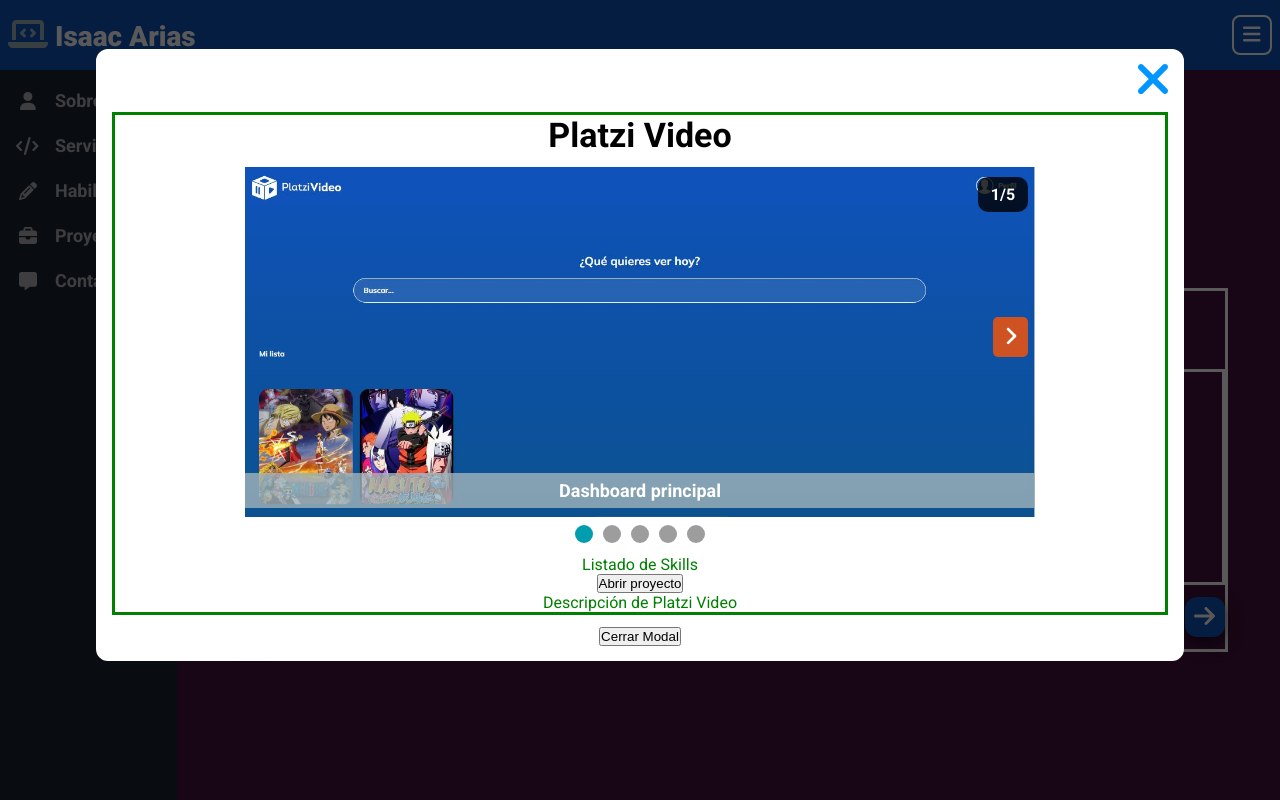
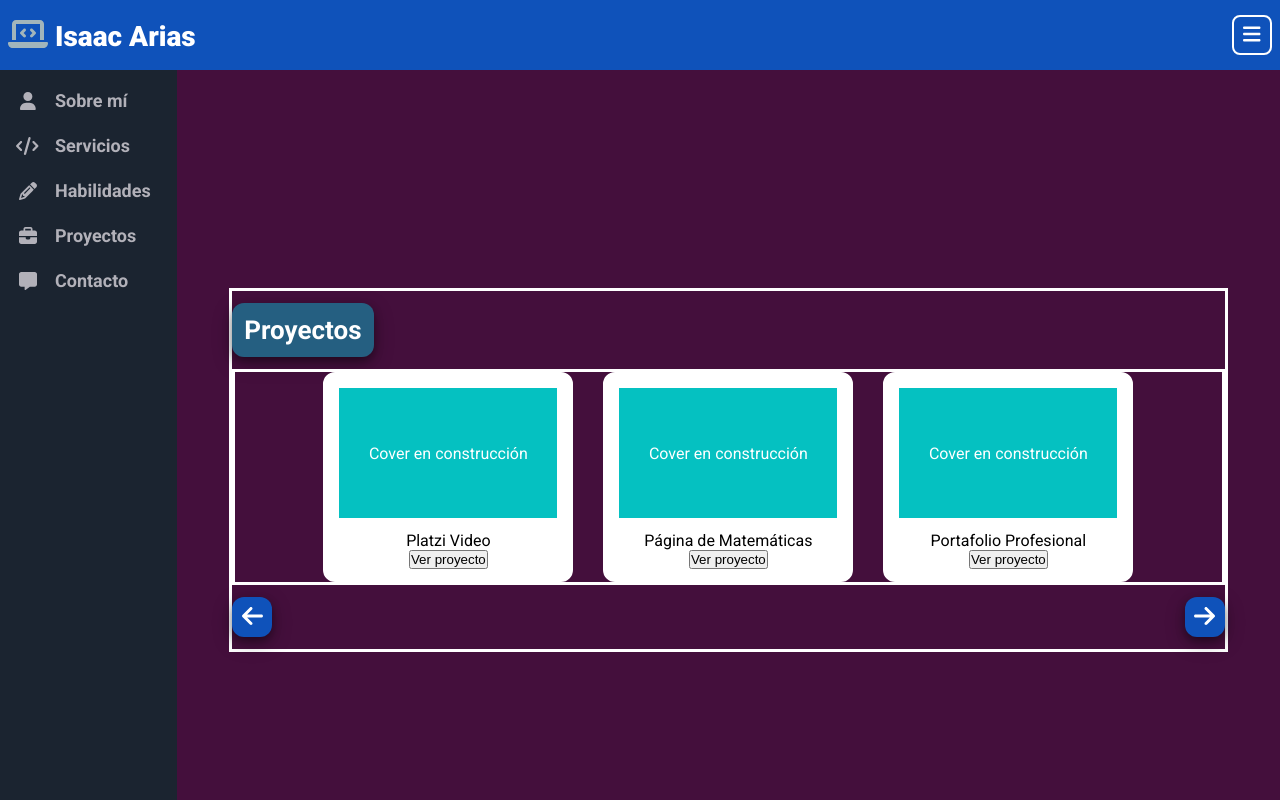
Before and after one commit to Isaac953/Portfolio_Angular, an Angular app: page /proyects in a window 1280 px wide. Shown: the top 800 px of the page. Built offline with nearby package versions, Linux system fonts and the light colour scheme.

Commit message:
PC-J18: Traer las imágenes y captions de forma dinámica para carousel

```diff
--- a/src/app/app.component.css
+++ b/src/app/app.component.css
@@ -75,12 +75,12 @@
   align-items: center;
   justify-content: center;
   transition: all 0.5s;
-  /* opacity: 0;
-  visibility: hidden; */
+  opacity: 0;
+  visibility: hidden;
 
   /*Temporalmente esta activo para trabajar en modal*/
-  opacity: 1;
-  visibility: visible;
+  /* opacity: 1;
+  visibility: visible; */
   /*Temporalmente esta activo para trabajar en modal*/
 }
 
--- a/src/app/components/main/mcontent/proyects/carousel/carousel.component.css
+++ b/src/app/components/main/mcontent/proyects/carousel/carousel.component.css
@@ -10,11 +10,10 @@
 
 .carousel__slides {
   display: flex;
-  display: flex;
   overflow-x: hidden;
   overflow-y: hidden;
 
-  width: 790px;
+  width: 775px;
   height: 350px;
   margin-bottom: 8px;
 
@@ -29,7 +28,7 @@
   display: flex;
   flex-direction: column;
 
-  min-width: 790px;
+  min-width: 775px;
   min-height: 350px;
 
   justify-content: center;
@@ -37,7 +36,7 @@
 }
 
 .item__img {
-  width: 790px;
+  width: 775px;
   height: 350px;
 }
 
@@ -108,7 +107,7 @@
 
   display: flex;
 
-  width: 790px;
+  width: 775px;
   height: 35px;
 
   color: var(--text-color);
--- a/src/app/components/main/mcontent/proyects/carousel/carousel.component.ts
+++ b/src/app/components/main/mcontent/proyects/carousel/carousel.component.ts
@@ -1,5 +1,7 @@
+import { noUndefined } from '@angular/compiler/src/util';
 import { Component, ElementRef, OnInit, ViewChild } from '@angular/core';
 import { faAngleRight, faAngleLeft } from '@fortawesome/free-solid-svg-icons';
+import { ModalService } from 'src/app/services/modal.service';
 
 @Component({
   selector: 'carousel',
@@ -14,6 +16,7 @@
   faAngleRight = faAngleRight;
   faAngleLeft = faAngleLeft;
   clickSum = 1;
+  modalTitle: any;
 
   @ViewChild('carouselMove')
   carouselMove!: ElementRef;
@@ -30,34 +33,34 @@
 
   carouselSlides: any[] = [
     {
-      carouselImg: './assets/images/platzi_video/slide_1.jpg',
+      carouselImg: '',
       carouseldot: 1,
       activeDot: 'active-dot',
-      carouselDescription: 'Dashboard principal',
+      carouselDescription: '',
     },
     {
-      carouselImg: './assets/images/platzi_video/slide_2.jpg',
+      carouselImg: '',
       carouseldot: 2,
       activeDot: '',
-      carouselDescription: 'Inicio de sesión',
+      carouselDescription: '',
     },
     {
-      carouselImg: './assets/images/platzi_video/slide_3.jpg',
+      carouselImg: '',
       carouseldot: 3,
       activeDot: '',
-      carouselDescription: 'Error 404',
+      carouselDescription: '',
     },
     {
-      carouselImg: './assets/images/platzi_video/slide_4.jpg',
+      carouselImg: '',
       carouseldot: 4,
       activeDot: '',
-      carouselDescription: 'Registro de usuario',
+      carouselDescription: '',
     },
     {
-      carouselImg: './assets/images/platzi_video/slide_5.jpg',
+      carouselImg: '',
       carouseldot: 5,
       activeDot: '',
-      carouselDescription: 'Carousel de imagenes',
+      carouselDescription: '',
     },
   ];
   /* End Variables of Carousel Component */
@@ -153,6 +156,15 @@
 
   /* End Function clean class Dots */
 
+  /* Start Function clean Slides */
+  slidesClean = () => {
+    for (let i = 0; i < 5; i++) {
+      this.carouselSlides[i].carouselImg = '';
+      this.carouselSlides[i].carouselDescription = '';
+    }
+  };
+  /* End Function clean Slides */
+
   /* Start Function onResize */
   onResize = (event: any) => {
     this.slideSize = this.carouselMove.nativeElement.offsetWidth;
@@ -164,10 +176,29 @@
   };
   /* End Function onResize */
 
-  constructor() {}
+  constructor(private modalService: ModalService) {}
 
   ngOnInit() {
-    this.descriptionActive = this.carouselSlides[0].carouselDescription;
+    // this.descriptionActive = this.carouselSlides[0].carouselDescription;
+    this.modalTitle = [];
+
+    this.modalService.modalTitle$.subscribe((title) => {
+      this.slidesClean();
+      this.modalTitle = title;
+      this.carouselSlides[0].carouselImg = this.modalTitle.slidesProyect[0];
+      this.carouselSlides[1].carouselImg = this.modalTitle.slidesProyect[1];
+      this.carouselSlides[2].carouselImg = this.modalTitle.slidesProyect[2];
+      this.carouselSlides[3].carouselImg = this.modalTitle.slidesProyect[3];
+      this.carouselSlides[4].carouselImg = this.modalTitle.slidesProyect[4];
+
+      this.descriptionActive = this.modalTitle.caption[0];
+
+      this.carouselSlides[0].carouselDescription = this.modalTitle.caption[0];
+      this.carouselSlides[1].carouselDescription = this.modalTitle.caption[1];
+      this.carouselSlides[2].carouselDescription = this.modalTitle.caption[2];
+      this.carouselSlides[3].carouselDescription = this.modalTitle.caption[3];
+      this.carouselSlides[4].carouselDescription = this.modalTitle.caption[4];
+    });
   }
 
   ngAfterViewInit() {
--- a/src/app/components/main/mcontent/proyects/modal/modal.component.css
+++ b/src/app/components/main/mcontent/proyects/modal/modal.component.css
@@ -4,7 +4,7 @@
   /* width: 85%; */
   width: 85vw;
   position: absolute;
-  top: -500px;
+  top: -580px;
   background-color: white;
   border-radius: 12px;
   display: flex;
@@ -16,7 +16,7 @@
 }
 
 .enabled {
-  top: 5%;
+  top: 7%;
 }
 
 .modal__container--btn {
@@ -45,7 +45,7 @@
 .modal__container--info {
   position: relative;
   height: 30px;
-  border-style: solid;
+  /* border-style: solid; */
   color: green;
   margin-bottom: 12px;
   width: 97.6%;
@@ -71,6 +71,25 @@
 
   align-items: center;
   margin-bottom: 12px;
+}
+
+.info__skills {
+  width: 775px;
+  border-style: solid;
+  display: flex;
+  justify-content: center;
+  align-items: center;
+  margin-bottom: 12px;
+  flex-wrap: wrap;
+  justify-content: center;
+}
+
+.info__description {
+  width: 775px;
+  text-align: justify;
+  line-height: 25px;
+  font-size: 16px;
+  color: var(--line-color);
 }
 
 .modal__container--btn2 {
--- a/src/app/components/main/mcontent/proyects/modal/modal.component.html
+++ b/src/app/components/main/mcontent/proyects/modal/modal.component.html
@@ -1,38 +1,22 @@
-<!-- <div class="modal__container" [ngClass]="modalSwitch"> -->
+<div class="modal__container" [ngClass]="modalSwitch">
 
-<!--Temporalmente esta seteada la clase enabled para trabajar en modal activo -->
-<div class="modal__container enabled" [ngClass]="modalSwitch">
+  <!--Temporalmente esta seteada la clase enabled para trabajar en modal activo -->
+  <!-- <div class="modal__container enabled" [ngClass]="modalSwitch"> -->
   <!--Temporalmente esta seteada la clase enabled para trabajar en modal activo -->
   <button class="modal__container--btn" (click)="closeModal()">
     <fa-icon [icon]="faXmark"></fa-icon>
   </button>
 
   <div class="modal__container--info">
-    <h1 class="info__title">Platzi Video</h1>
+    <h1 class="info__title">{{modalTitle.titleProyect}}</h1>
     <carousel class="carousel"></carousel>
-    <span class="info__skills">Listado de Skills</span>
-    <button class="info__btn">Abrir proyecto</button>
-    <span class="info__description">Descripción de Platzi Video</span>
+    <!-- <span class="info__skills">Lista de Skills</span>
+    <button class="info__btn">Ver demo</button>
+    <span class="info__description">Página web realizada con HTML5 y CSS3 en el curso de Frontend developer de Platzi
+      con vistas de buscador de videos, carrusel de videos, login y registro de usuarios. Además con aprendizaje en el
+      tema de maquetación web con Flexbox y CSS Grid.</span> -->
   </div>
 
-  <button class="modal__container--btn2" (click)="closeModal()">Cerrar Modal</button>
-
-  <!-- <div class="modal__container--info">
-    <h1 class="info__title">{{modalTitle.titleProyect}}</h1>
-    <carousel class="carousel__card"></carousel>
-    <span class="info__skills">Listado de Skills</span>
-    <button class="info__btn">Abrir proyecto</button>
-    <span class="info__description">{{modalTitle.descriptionProyect}}</span>
-  </div> -->
-  <!-- <div class="modal__body">
-    <h1>Titulo del Modal</h1>
-    <span>Imagenes de Carousel</span>
-    <span>Listado de Skills</span>
-    <button>Abrir proyecto</button>
-    <span>Descripcion de Proyecto</span>
-  </div> -->
-  <!-- <div class="modal__container--btn2">
-    <button class="btn__close2" (click)="closeModal()">Cerrar Modal</button>
-  </div> -->
+  <!-- <button class="modal__container--btn2" (click)="closeModal()">Cerrar Modal</button> -->
 
 </div>
--- a/src/app/components/main/mcontent/proyects/modal/modal.component.ts
+++ b/src/app/components/main/mcontent/proyects/modal/modal.component.ts
@@ -25,7 +25,6 @@
   /* End Function define openModal */
 
   ngOnInit() {
-
     this.modalTitle = [];
     /* Start Change value modalSwitch for the Service */
     this.modalService.modal$.subscribe((modalValue) => {
--- a/src/app/components/main/mcontent/proyects/proyects.component.html
+++ b/src/app/components/main/mcontent/proyects/proyects.component.html
@@ -4,7 +4,7 @@
     <div class="proyects__card--item" *ngFor=" let proyectsCard of proyectsCards">
       <span class="item__img">{{proyectsCard.coverProyect}}</span>
       <span class="item__title">{{proyectsCard.titleProyect}}</span>
-      <button class="item__button" (click)="openModal(proyectsCard)">{{proyectsCard.titleButton}}</button>
+      <button class="item__button" (click)="openModal(proyectsCard)">{{titleBtn}}</button>
     </div>
   </div>
   <navigation class="navigation" [ngStyle]="{'justify-content': 'space-between'}"></navigation>
--- a/src/app/components/main/mcontent/proyects/proyects.component.ts
+++ b/src/app/components/main/mcontent/proyects/proyects.component.ts
@@ -9,6 +9,7 @@
 export class ProyectsComponent implements OnInit {
   /* Start Variables of Contact Component */
   title = 'Proyectos';
+  titleBtn = 'Ver proyecto';
   proyectsClass: any;
   modalSwitch: any;
 
@@ -16,23 +17,62 @@
 
   proyectsCards: any[] = [
     {
-      coverProyect: 'Proyecto 1',
+      coverProyect: 'Cover en construcción',
       titleProyect: 'Platzi Video',
-      slidesProyect: 'Slide 1',
+      slidesProyect: [
+        './assets/images/platzi_video/slide_1.jpg',
+        './assets/images/platzi_video/slide_2.jpg',
+        './assets/images/platzi_video/slide_3.jpg',
+        './assets/images/platzi_video/slide_4.jpg',
+        './assets/images/platzi_video/slide_5.jpg',
+      ],
+      caption: [
+        'Dashboard principal',
+        'Inicio de sesión',
+        'Error 404',
+        'Registro de usuario',
+        'Carousel de imagenes',
+      ],
       skillsProyect: 'Skills 1',
       urlProyect: 'link 1',
-      descriptionProyect: 'Página web realizada con HTML5 y CSS3 en el curso de FrontEnd developer de Platzi con vistas de buscador de videos, carrusel de videos, login y registro de usuarios. Además con aprendizaje en el tema de maquetación web con Flexbox y CSS Grid.',
-      titleButton: 'Ver Info',
+      descriptionProyect:
+        'Página web realizada con HTML5 y CSS3 en el curso de Frontend developer de Platzi con vistas de buscador de videos, carrusel de videos, login y registro de usuarios. Además con aprendizaje en el tema de maquetación web con Flexbox y CSS Grid.',
     },
     {
-      coverProyect: 'Proyecto 2',
+      coverProyect: 'Cover en construcción',
       titleProyect: 'Página de Matemáticas',
-      titleButton: 'Ver Info',
+      slidesProyect: [
+        'sin datos',
+        'sin datos',
+        'sin datos',
+        'sin datos',
+        'sin datos',
+      ],
+      caption: [
+        'sin datos',
+        'sin datos',
+        'sin datos',
+        'sin datos',
+        'sin datos',
+      ],
     },
     {
-      coverProyect: 'Proyecto 3',
+      coverProyect: 'Cover en construcción',
       titleProyect: 'Portafolio Profesional',
-      titleButton: 'Ver Info',
+      slidesProyect: [
+        'sin datos',
+        'sin datos',
+        'sin datos',
+        'sin datos',
+        'sin datos',
+      ],
+      caption: [
+        'sin datos',
+        'sin datos',
+        'sin datos',
+        'sin datos',
+        'sin datos',
+      ],
     },
     // {
     //   titleCard: 'Proyecto 4',
@@ -64,7 +104,7 @@
   /* End Function define proyectsColumns */
 
   /* Start Function define openModal */
-  openModal = (arr_names:string[]) => {
+  openModal = (arr_names: string[]) => {
     this.proyectTitle = arr_names;
     this.modalSwitch = 'enabled';
     this.modalService.modal$.emit(this.modalSwitch);
```
Also changed, not shown: 1 other file (tests, documents, lock files or other folders).
